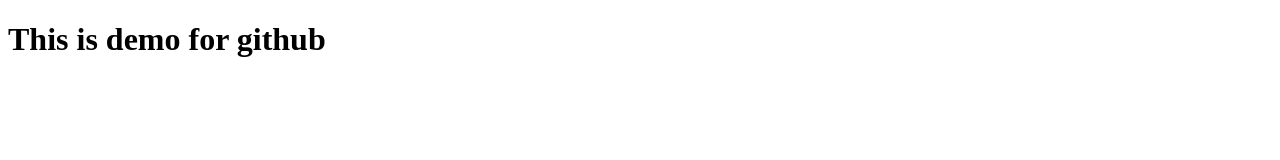
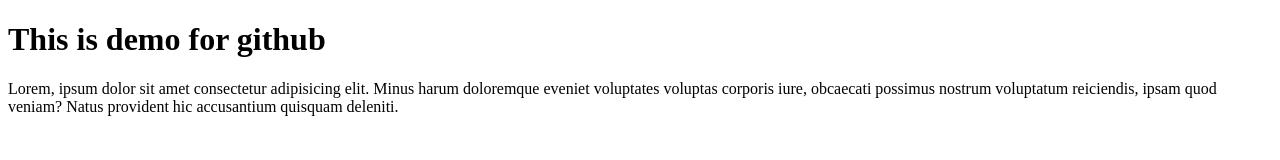
Before and after one commit to khadija-zahid2004/Laptop, a plain HTML site: page index.html in a window 1280 px wide. Drawn offline with Linux system fonts and the light colour scheme.

Commit message:
added a paragraph

```diff
--- a/index.html
+++ b/index.html
@@ -7,5 +7,6 @@
 </head>
 <body>
     <h1>This is demo for github</h1>
+    <p>Lorem, ipsum dolor sit amet consectetur adipisicing elit. Minus harum doloremque eveniet voluptates voluptas corporis iure, obcaecati possimus nostrum voluptatum reiciendis, ipsam quod veniam? Natus provident hic accusantium quisquam deleniti.</p>
 </body>
 </html>
```
